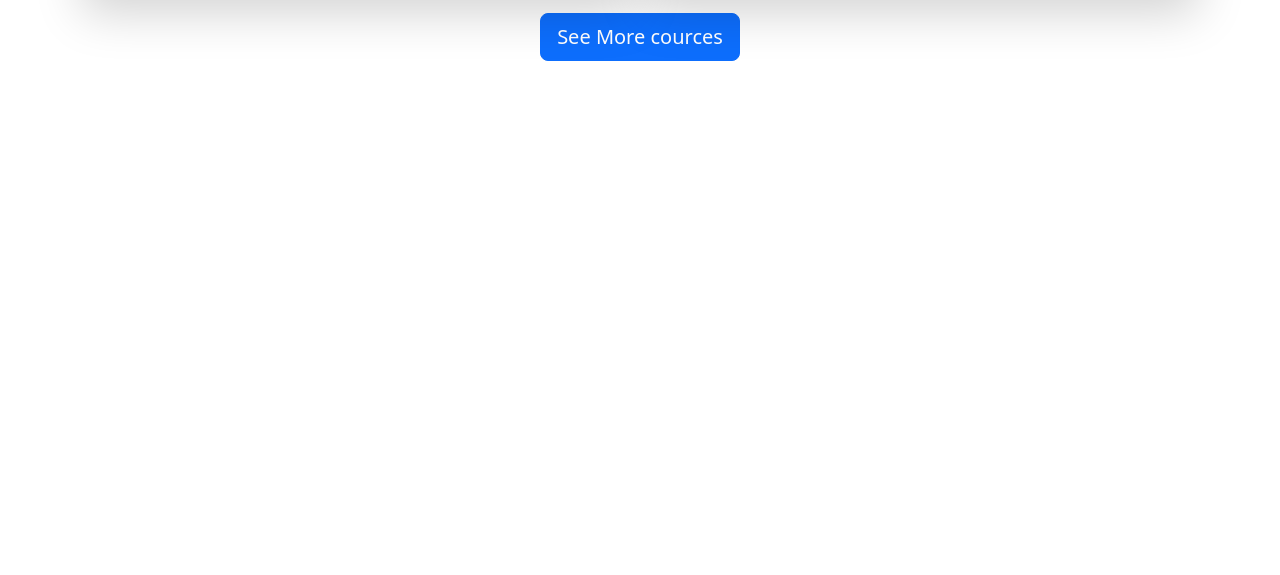
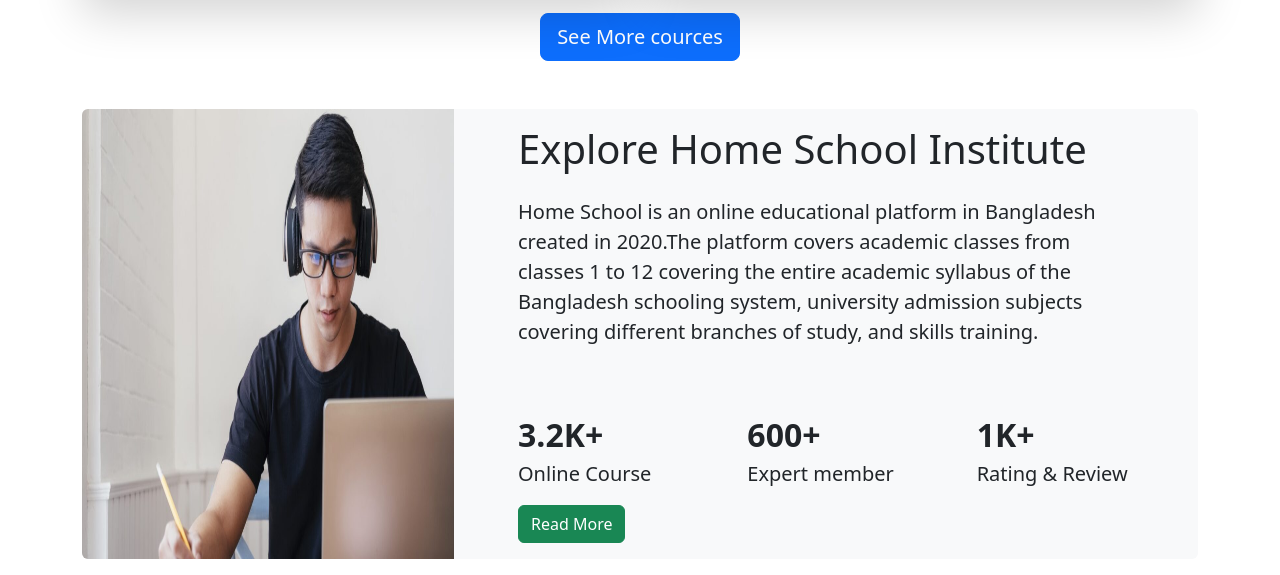
Before and after one commit to Surovi2/edu-site, a plain HTML site: page index.html in a window 1280 px wide. Shown: the part 1255-1830 px from the top of the page. Before the commit the page ends 1316 px from the top, so only its background shows below. Drawn offline with Linux system fonts and the light colour scheme.

Commit message:
explore home school

```diff
--- a/index.html
+++ b/index.html
@@ -260,6 +260,50 @@
         </section>
         <!-- popular course end  -->
 
+        <!-- Explore home school start -->
+        <section class="container pt-5">
+            <div class="card mb-3 h-100 border border-0 bg-light" style="max-width: 1500px;">
+                <div class="row g-0">
+                    <div class="col-md-4">
+                        <img src="image/explore2.jpg" class="img-fluid rounded-start w-100 h-100" alt="...">
+                    </div>
+                    <div class="col-md-8">
+                        <div class="card-body">
+                            <h1 class="card-title ps-5">Explore Home School
+                                Institute</h1>
+                            <p class="card-text fs-5 pt-3 pe-5 ps-5">Home School is an online educational platform in
+                                Bangladesh
+                                created in
+                                2020.The platform covers academic classes from classes 1 to 12 covering the entire
+                                academic syllabus of the Bangladesh schooling system, university admission subjects
+                                covering different branches of study, and skills training.</p>
+                            <div>
+                                <div class="row row-cols-2 row-cols-md-2 ps-5 pt-5  ">
+
+                                    <div class="col col-lg-4 col-md-6">
+                                        <p class="fw-bold fs-2 d-grid">3.2K+ <small class="fs-5 fw-normal">Online
+                                                Course</small></p>
+
+                                    </div>
+                                    <div class="col col-lg-4 col-md-6 ">
+                                        <p class="fw-bold fs-2 d-grid">600+ <small class="fs-5 fw-normal">Expert
+                                                member</small></p>
+
+                                    </div>
+                                    <div class="col col-lg-4 col-md-6">
+                                        <p class="fw-bold fs-2 d-grid">1K+ <small class="fs-5 fw-normal">Rating &
+                                                Review</small></p>
+
+                                    </div>
+                                </div>
+                                <div class="ps-5"><button class="btn btn-success">Read More</button></div>
+                            </div>
+                        </div>
+                    </div>
+                </div>
+            </div>
+        </section>
+        <!-- Explore home school end -->
 
 
     </main>
```
Also changed, not shown: image/explore.jpg (added), image/explore2.jpg (added).
